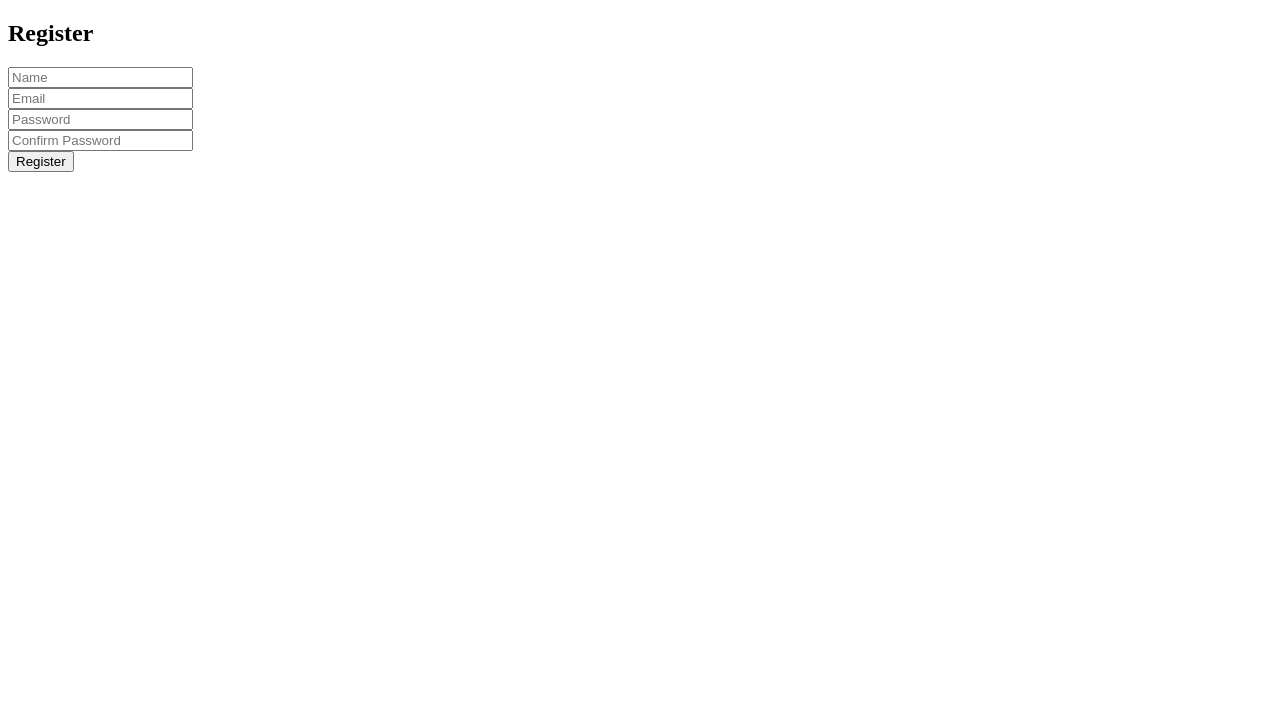
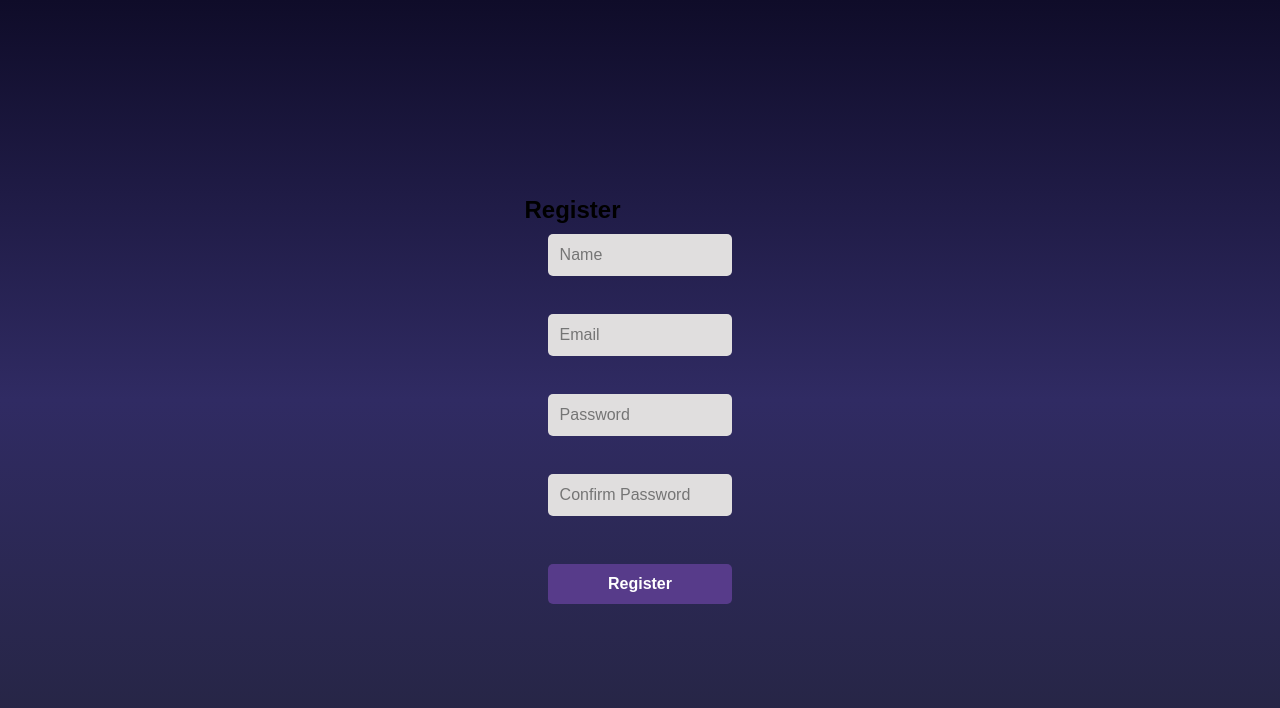
Before and after one commit to haifa-mk/web_project, a PHP site: page /register.php in a window 1280 px wide. Shown: the top 708 px of the page. Run offline with PHP 8.4, Linux system fonts and the light colour scheme.

Commit message:
containers

```diff
--- a/customer/index.php
+++ b/customer/index.php
@@ -26,6 +26,7 @@ if ($_SERVER['REQUEST_METHOD'] == 'POST') {
 <html>
 <head>
     <title>Login</title>
+	 <link rel="stylesheet" href="../css/style.css">
     <script>
     function validateLoginForm(e) {
         e.preventDefault();
@@ -47,6 +48,7 @@ if ($_SERVER['REQUEST_METHOD'] == 'POST') {
     </script>
 </head>
 <body>
+<div class="container">
     <h2>Login</h2>
     <form name="loginForm" method="POST" onsubmit="validateLoginForm(event)">
         <input type="email" name="email" required placeholder="Email"><br>
@@ -55,5 +57,7 @@ if ($_SERVER['REQUEST_METHOD'] == 'POST') {
         <p id="errorMsg" style="color:red;"><?php echo $error; ?></p>
     </form>
     <p>Not a member yet? <a href="register.php">Register here</a></p>
+</div>
 </body>
+
 </html>
--- a/customer/register.php
+++ b/customer/register.php
@@ -47,6 +47,7 @@ if ($_SERVER['REQUEST_METHOD'] == 'POST') {
 <!DOCTYPE html>
 <html>
 <head>
+<link rel="stylesheet" href="../css/style.css">
     <title>Register</title>
     <script>
     function validateRegisterForm(e) {
@@ -79,6 +80,7 @@ if ($_SERVER['REQUEST_METHOD'] == 'POST') {
 </script>
 </head>
 <body>
+<div class="container">
     <h2>Register</h2>
     <form name="regForm" method="POST" onsubmit="validateRegisterForm(event)">
         <input type="text" name="name" required placeholder="Name"><br>
@@ -87,7 +89,8 @@ if ($_SERVER['REQUEST_METHOD'] == 'POST') {
         <input type="password" name="confirm" required placeholder="Confirm Password"><br>
         <button type="submit">Register</button>
     </form>
-    <p id="errorMsg" style="color:red;"><?php echo $error; ?></p>
-    <p style="color:green;"><?php echo $success; ?></p>
+    <p id="errorMsg"><?php echo $error; ?></p>
+    <p class="successMsg"><?php echo $success; ?></p>
+</div>
 </body>
 </html>
```
